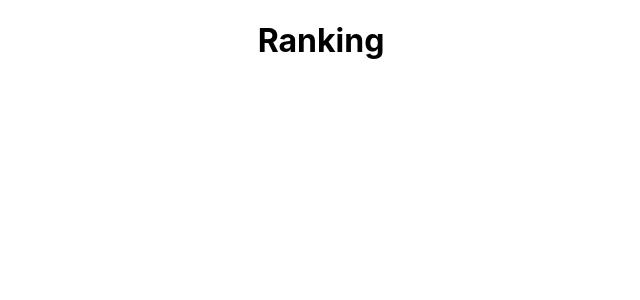
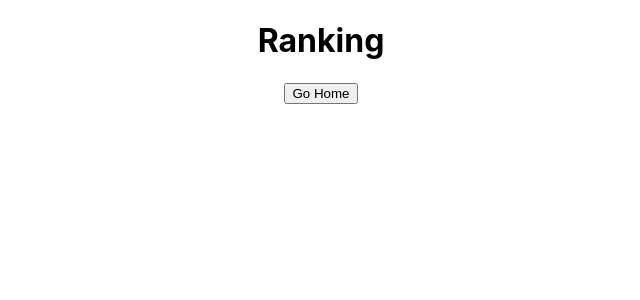
Before and after one commit to thiago-ximenes/trivia, a React (Create React App) app: page /ranking in a window 1280 px wide. Shown: the top 300 px of the page, without its empty margins (319-959 px from the left). Built offline with nearby package versions, Linux system fonts and the light colour scheme.

Commit message:
Created a componet called ReturnLoginButton and add on Ranking page.

```diff
--- /dev/null
+++ b/src/components/ReturnLoginButton.jsx
@@ -0,0 +1,31 @@
+import React, { Component } from 'react';
+import { Redirect } from 'react-router-dom';
+
+class returnLoginButton extends Component {
+  constructor() {
+    super();
+    this.state = {
+      redirectStatus: false,
+    };
+  }
+
+  redirectFunction = () => this.setState({ redirectStatus: true });
+
+  render() {
+    const { redirectStatus } = this.state;
+    return (
+      <div>
+        <button
+          type="button"
+          data-testid="btn-go-home"
+          onClick={ () => this.redirectFunction() }
+        >
+          Go Home
+        </button>
+        { redirectStatus && <Redirect to="/" />}
+      </div>
+    );
+  }
+}
+
+export default returnLoginButton;
--- a/src/pages/Ranking.jsx
+++ b/src/pages/Ranking.jsx
@@ -1,10 +1,12 @@
 import React, { Component } from 'react';
+import RedirectLoginButton from '../components/ReturnLoginButton';
 
 class Ranking extends Component {
   render() {
     return (
       <div>
         <h1 data-testid="ranking-title">Ranking</h1>
+        <RedirectLoginButton />
       </div>
     );
   }
```
